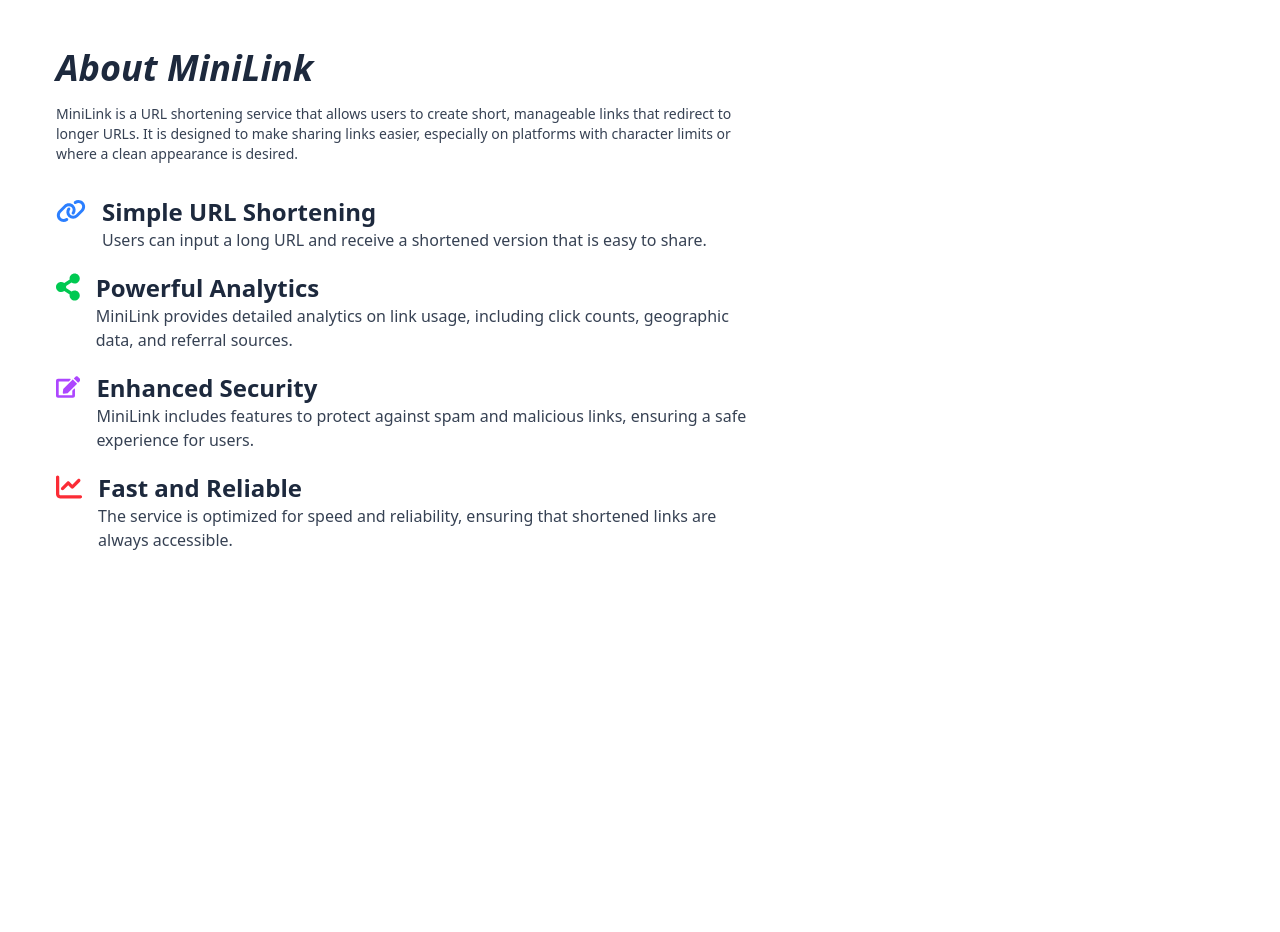
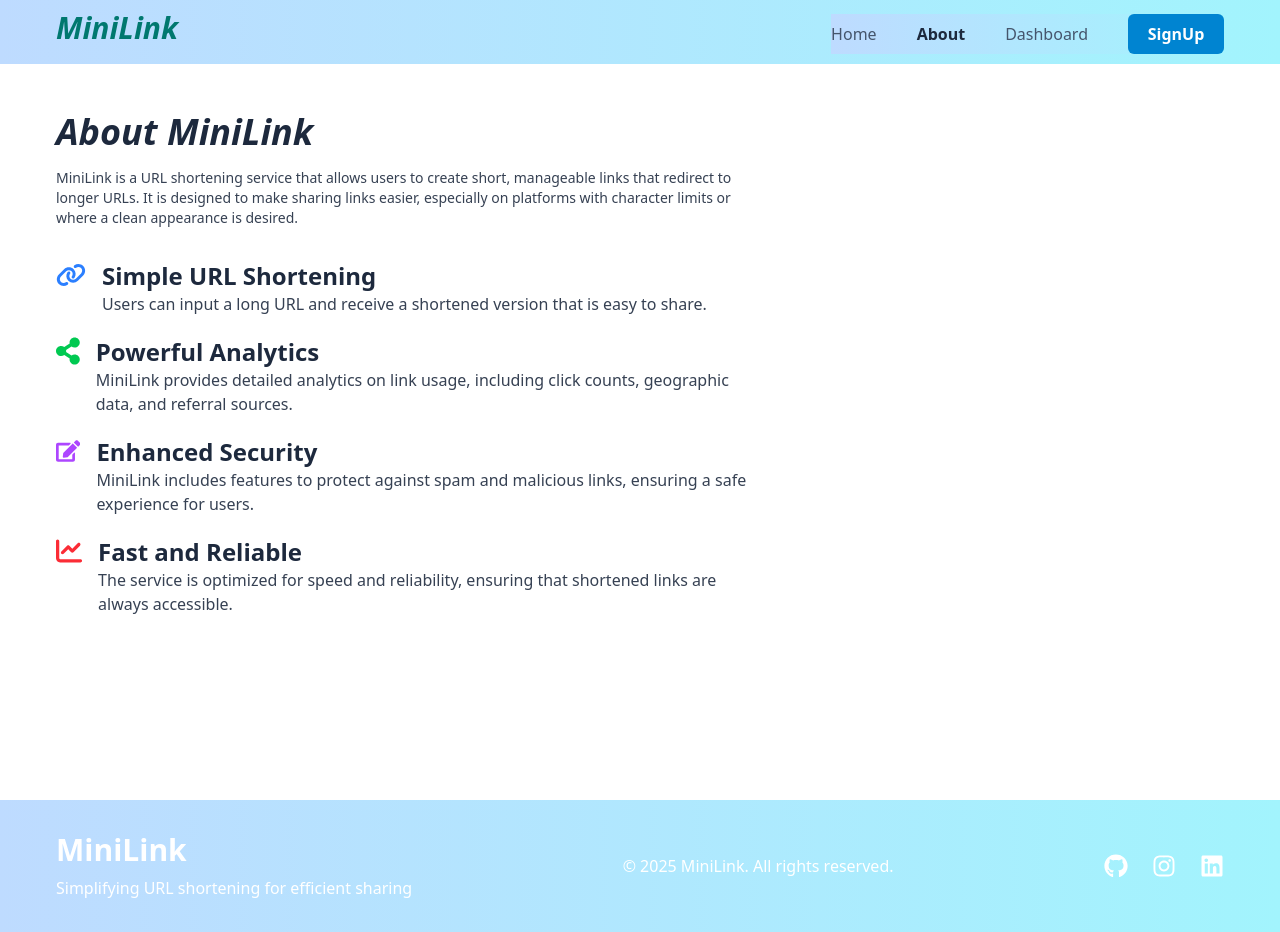
Before and after one commit to abhiraj-21/Minilink, a React (Vite) app in the folder frontend/minilink/: page /about in a window 1280 px wide. Before the commit the page ends 800 px from the top, so only its background shows below. Built offline with nearby package versions, Linux system fonts and the light colour scheme.

Commit message:
navbar and footer

```diff
--- a/frontend/minilink/src/App.jsx
+++ b/frontend/minilink/src/App.jsx
@@ -1,18 +1,22 @@
 import './App.css'
-import {BrowserRouter, Route, Routes} from "react-router-dom";
+import {BrowserRouter as Router, Route, Routes} from "react-router-dom";
 import LandingPage from "./Components/LandingPage.jsx";
 import AboutPage from "./Components/AboutPage.jsx";
+import Navbar from "./Components/Navbar.jsx";
+import Footer from "./Components/Footer.jsx";
 
 function App() {
 
   return (
     <>
-        <BrowserRouter>
+        <Router>
+            <Navbar />
             <Routes>
                 <Route path="/" element={<LandingPage />} />
                 <Route path="/about" element={<AboutPage />} />
             </Routes>
-        </BrowserRouter>
+            <Footer />
+        </Router>
     </>
   )
 }
--- /dev/null
+++ b/frontend/minilink/src/Components/Footer.jsx
@@ -0,0 +1,33 @@
+import React from "react";
+import { FaGithub, FaInstagram, FaLinkedin } from "react-icons/fa";
+
+const Footer = () => {
+    return (
+        <footer className="bg-custom-gradient text-white py-8 z-40 relative">
+            <div className="container mx-auto px-6 lg:px-14 flex flex-col lg:flex-row lg:justify-between items-center gap-4">
+                <div className="text-center lg:text-left">
+                    <h2 className="text-3xl font-bold mb-2">MiniLink</h2>
+                    <p>Simplifying URL shortening for efficient sharing</p>
+                </div>
+
+                <p className="mt-4 lg:mt-0">
+                    &copy; 2025 MiniLink. All rights reserved.
+                </p>
+
+                <div className="flex space-x-6 mt-4 lg:mt-0">
+                    <a href="https://github.com/abhiraj-21" target="_blank" className="hover:text-gray-200">
+                        <FaGithub size={24} />
+                    </a>
+                    <a href="https://www.instagram.com/larannux/" target="_blank" className="hover:text-gray-200">
+                        <FaInstagram size={24} />
+                    </a>
+                    <a href="https://www.linkedin.com/in/abhiraj07/" target="_blank" className="hover:text-gray-200">
+                        <FaLinkedin size={24} />
+                    </a>
+                </div>
+            </div>
+        </footer>
+    );
+};
+
+export default Footer;
--- /dev/null
+++ b/frontend/minilink/src/Components/Navbar.jsx
@@ -0,0 +1,86 @@
+import React, { useState } from "react";
+import { Link, useLocation, useNavigate } from "react-router-dom";
+import { IoIosMenu } from "react-icons/io";
+import { RxCross2 } from "react-icons/rx";
+
+
+const Navbar = () => {
+    const navigate = useNavigate();
+    const path = useLocation().pathname;
+    const [navbarOpen, setNavbarOpen] = useState(false);
+
+    const onLogOutHandler = () => {
+        localStorage.removeItem("JWT_TOKEN");
+        navigate("/login");
+    };
+
+    return (
+        <div className="h-16 bg-custom-gradient  z-50 flex items-center sticky top-0 ">
+            <div className="lg:px-14 sm:px-8 px-4 w-full flex justify-between">
+                <Link to="/">
+                    <h1 className="font-bold text-3xl text-teal-700 italic sm:mt-0 mt-2">
+                        MiniLink
+                    </h1>
+                </Link>
+                <ul
+                    className={`flex sm:gap-10 gap-4 sm:items-center sm:mt-1 sm:pt-0 pt-3 text-slate-800 sm:static absolute left-0 top-[62px] sm:shadow-none shadow-md ${
+                        navbarOpen ? "h-fit sm:pb-0 pb-5" : "h-0 overflow-hidden"
+                    }  transition-all duration-100 sm:h-fit sm:bg-none bg-custom-gradient sm:w-fit w-full sm:flex-row flex-col px-4 sm:px-0`}
+                >
+                    <li className="hover:text-btnColor font-[500]  transition-all duration-150">
+                        <Link
+                            className={`${
+                                path === "/" ? "text-slate-800 font-semibold" : "text-slate-600"
+                            }`}
+                            to="/"
+                        >
+                            Home
+                        </Link>
+                    </li>
+                    <li className="hover:text-btnColor font-[500]  transition-all duration-150">
+                        <Link
+                            className={`${
+                                path === "/about" ? "text-slate-800 font-semibold" : "text-slate-600"
+                            }`}
+                            to="/about"
+                        >
+                            About
+                        </Link>
+                    </li>
+                    <li className="hover:text-btnColor font-[500]  transition-all duration-150">
+                        <Link
+                            className={`${
+                                path === "/dashboard" ? "text-slate-800 font-semibold" : "text-slate-600"
+                            }`}
+                            to="/dashboard"
+                        >
+                            Dashboard
+                        </Link>
+                    </li>
+                    <Link to="/register">
+                        <li className=" sm:ml-0 -ml-1 bg-sky-600 text-white  cursor-pointer w-24 text-center font-semibold px-2 py-2 rounded-md  hover:text-slate-300   transition-all duration-150">
+                            SignUp
+                        </li>
+                    </Link>
+                    {/*<button*/}
+                    {/*    onClick={onLogOutHandler}*/}
+                    {/*    className="sm:ml-0 -ml-1 bg-rose-700 text-white  cursor-pointer w-24 text-center font-semibold px-2 py-2 rounded-md  hover:text-slate-300   transition-all duration-150">*/}
+                    {/*    LogOut*/}
+                    {/*</button>*/}
+                </ul>
+                <button
+                    onClick={() => setNavbarOpen(!navbarOpen)}
+                    className="sm:hidden flex items-center sm:mt-0 mt-2"
+                >
+                    {navbarOpen ? (
+                        <RxCross2 className="text-white text-3xl" />
+                    ) : (
+                        <IoIosMenu className="text-white text-3xl" />
+                    )}
+                </button>
+            </div>
+        </div>
+    );
+};
+
+export default Navbar;
```
